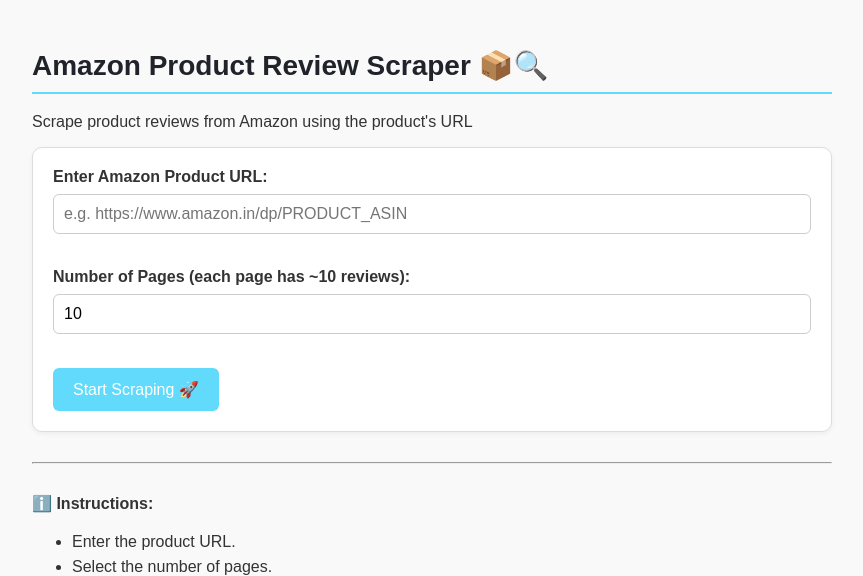
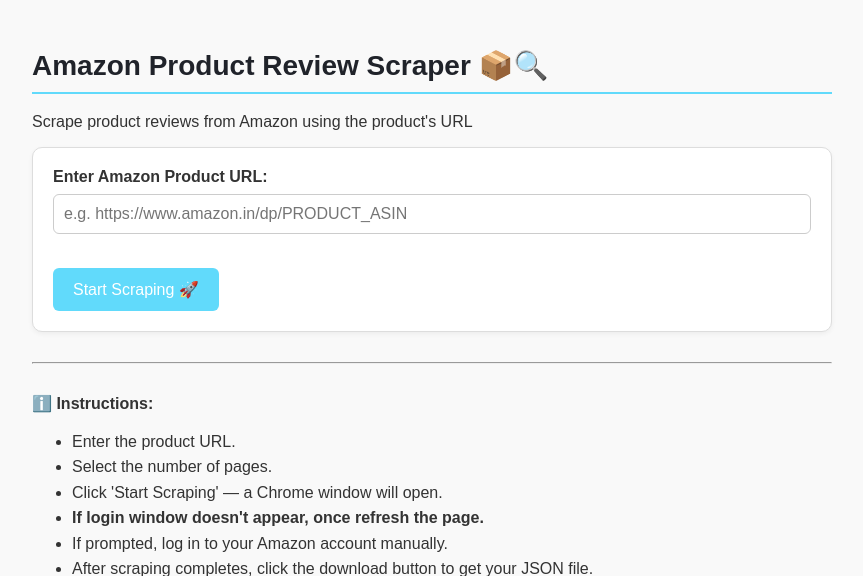
Before and after one commit to alok8663/Amazon_Products_Scraper, a Flask app: page / in a window 1280 px wide. Shown: the top 576 px of the page, without its empty margins (208-1071 px from the left). Run offline with Flask 3, Linux system fonts and the light colour scheme.

Commit message:
Some modifications done

```diff
--- a/requirements.txt
+++ b/requirements.txt
@@ -2,3 +2,4 @@ flask
 selenium
 webdriver-manager
 pandas
+bs4
--- a/templates/index.html
+++ b/templates/index.html
@@ -16,8 +16,6 @@
         <label for="product_url"><strong>Enter Amazon Product URL:</strong> </label><br>
         <input type="text" id="product_url" name="product_url" placeholder="e.g. https://www.amazon.in/dp/PRODUCT_ASIN" required><br><br>
 
-        <label for="pages"><strong>Number of Pages (each page has ~10 reviews):</strong></label><br>
-        <input type="number" id="pages" name="pages" min="1" max="100" value="10" required><br><br>
 
         <input type="submit" value="Start Scraping 🚀">
     </form>
```
